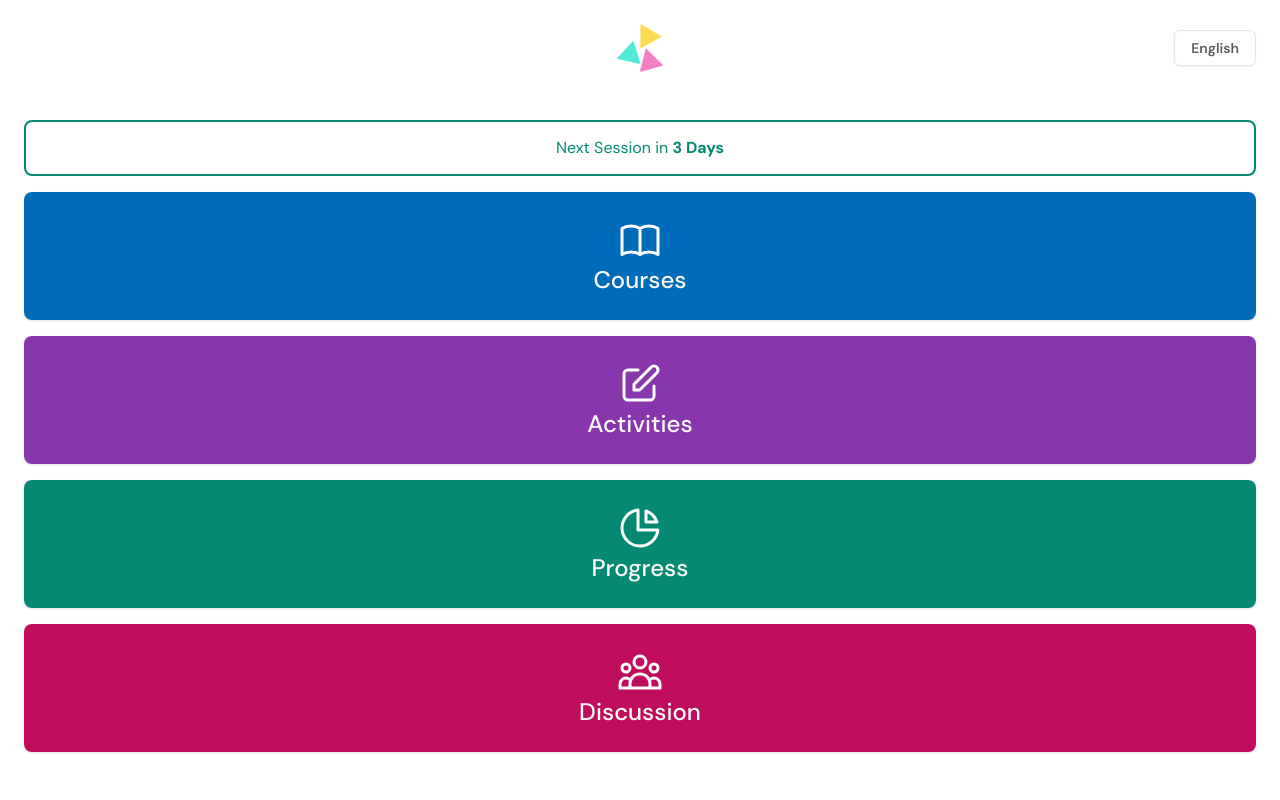
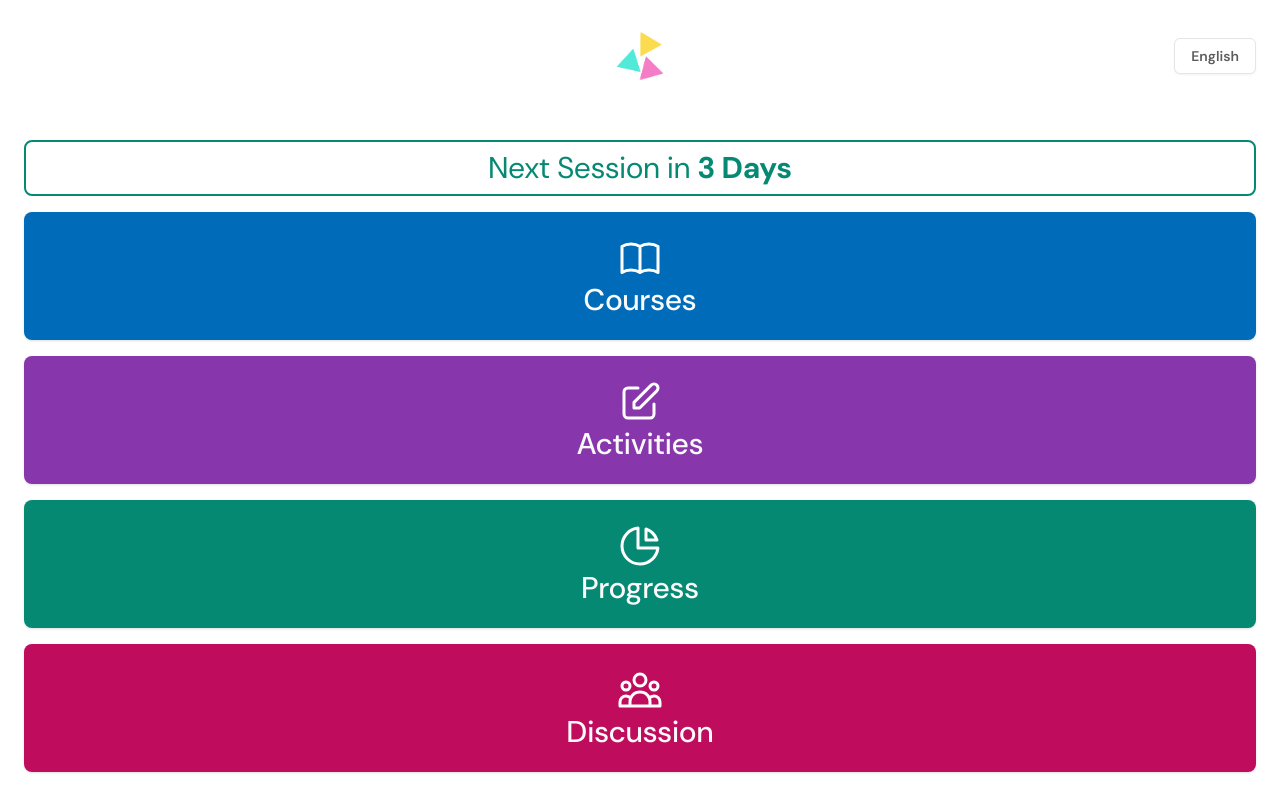
Before and after one commit to noonnofus/wchms-test, a Next.js app: page / in a window 1280 px wide. Built offline with nearby package versions, Linux system fonts and the light colour scheme.

Commit message:
fix page layout, make cards and text responsive

```diff
--- a/src/app/page.tsx
+++ b/src/app/page.tsx
@@ -3,14 +3,14 @@ import { Button } from "@/components/ui/button";
 
 export default function Home() {
     return (
-        <div className="pt-6 flex flex-col px-6 gap-4 w-full h-full">
-            <div className="min-h-14 border-2 border-primary-green rounded-[8px] flex items-center justify-center">
-                <p className="text-primary-green text-base">
+        <div className="flex flex-col px-6 gap-4 w-full h-full justify-center">
+            <div className="min-h-[7vh] border-2 border-primary-green rounded-lg flex items-center justify-center">
+                <p className="text-primary-green text-xl md:text-2xl lg:text-3xl">
                     Next Session in <strong>3 Days</strong>
                 </p>
             </div>
             <div className="flex flex-col gap-4">
-                <Button className="min-h-32 rounded-[8px] bg-courses-blue hover:bg-[#004F8A]">
+                <Button className="min-h-[16vh] rounded-lg bg-courses-blue hover:bg-[#004F8A]">
                     <div className="flex flex-col items-center justify-center">
                         <svg
                             xmlns="http://www.w3.org/2000/svg"
@@ -28,10 +28,10 @@ export default function Home() {
                                 strokeLinejoin="round"
                             />
                         </svg>
-                        <p className="text-2xl">Courses</p>
+                        <p className="text-2xl md:text-3xl">Courses</p>
                     </div>
                 </Button>
-                <Button className="min-h-32 rounded-[8px] bg-activities-purple hover:bg-[#5F2480]">
+                <Button className="min-h-[16vh] rounded-lg bg-activities-purple hover:bg-[#5F2480]">
                     <div className="flex flex-col items-center justify-center">
                         <svg
                             xmlns="http://www.w3.org/2000/svg"
@@ -49,10 +49,10 @@ export default function Home() {
                                 strokeLinejoin="round"
                             />
                         </svg>
-                        <p className="text-2xl">Activities</p>
+                        <p className="text-2xl md:text-3xl">Activities</p>
                     </div>
                 </Button>
-                <Button className="min-h-32 rounded-[8px] bg-primary-green hover:bg-[#045B47]">
+                <Button className="min-h-[16vh] rounded-lg bg-primary-green hover:bg-[#045B47]">
                     <div className="flex flex-col items-center justify-center">
                         <svg
                             xmlns="http://www.w3.org/2000/svg"
@@ -77,10 +77,10 @@ export default function Home() {
                                 strokeLinejoin="round"
                             />
                         </svg>
-                        <p className="text-2xl">Progress</p>
+                        <p className="text-2xl md:text-3xl">Progress</p>
                     </div>
                 </Button>
-                <Button className="min-h-32 rounded-[8px] bg-discussion-pink hover:bg-[#9B0049]">
+                <Button className="min-h-[16vh] rounded-lg bg-discussion-pink hover:bg-[#9B0049]">
                     <div className="flex flex-col items-center justify-center">
                         <svg
                             xmlns="http://www.w3.org/2000/svg"
@@ -98,7 +98,7 @@ export default function Home() {
                                 strokeLinejoin="round"
                             />
                         </svg>
-                        <p className="text-2xl">Discussion</p>
+                        <p className="text-2xl md:text-3xl">Discussion</p>
                     </div>
                 </Button>
             </div>
--- a/src/components/shared/top-nav.tsx
+++ b/src/components/shared/top-nav.tsx
@@ -4,7 +4,7 @@ import { LanguageDropdown } from "../language-dropdown";
 
 export default function TopNav() {
     return (
-    <div className="p-6 min-w-[360px] min-h-24 flex items-center">
+        <div className="p-6 min-w-[360px] min-h-28 flex items-center">
             <div className="flex justify-between items-center w-full">
                 <div className="flex-1">{/*render a back button here */}</div>
                 <div className="flex-1 flex justify-center items-center">
```
Lines whose indentation alone changed are shown as unchanged.
